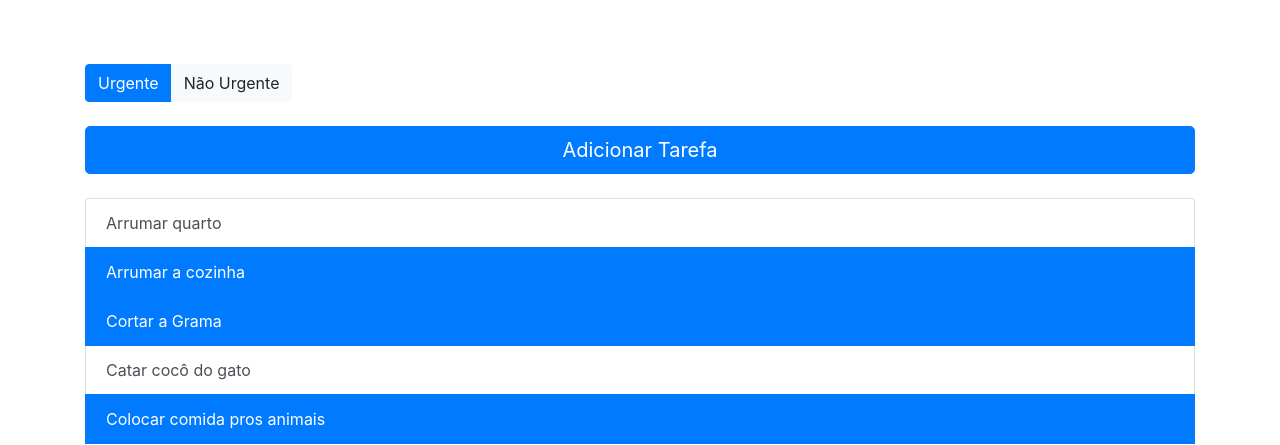
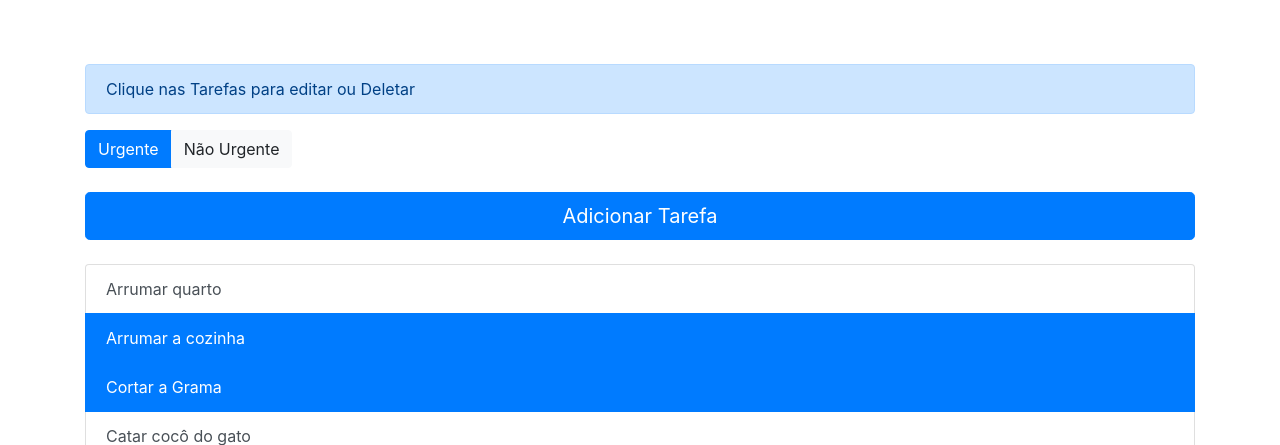
Before and after one commit to JoaoRafa19/Lista-de-Tarefas, a Django app: page / in a window 1280 px wide. Shown: the part 128-573 px from the top of the page. Run offline with Django 3.2, Linux system fonts and the light colour scheme; data comes from the database, SQL or seed files in the repository; some libraries are stand-ins or nearby versions.

Commit message:
first commit

```diff
--- a/tasks/templates/tasks/index.html
+++ b/tasks/templates/tasks/index.html
@@ -49,12 +49,16 @@
 
 		  <br>
 		  <br>
+		  <div class="alert alert-primary" role="alert">
+			Clique nas Tarefas para editar ou Deletar
+		  </div>
 		  <div id="botoes" class="btn-group" role="group" aria-label="Basic example">
 			<button type="button" class="btn btn-primary">Urgente</button>
 			<button type="button" class="btn btn-light">Não Urgente</button>
 		  </div>
 		  <br>
 		  <br>
+
 
           {% block content %}
 			<div class="nova_tarefa">
```
Also changed, not shown: readme.md (added).
